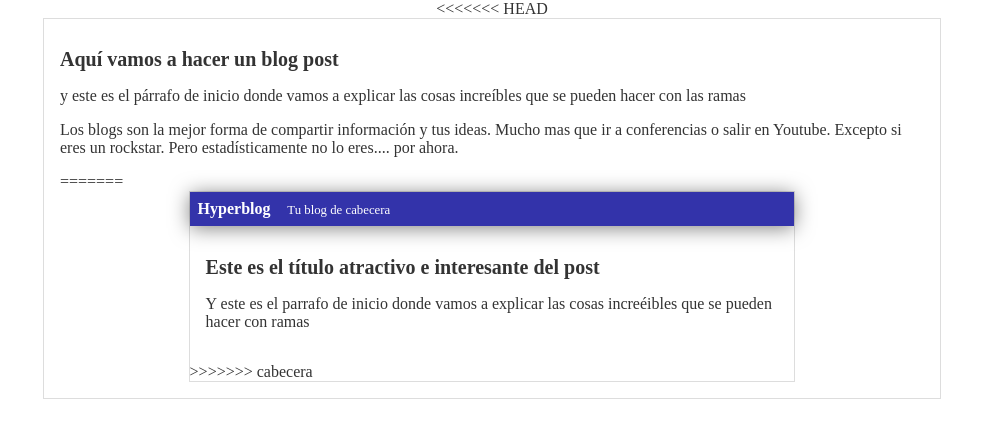
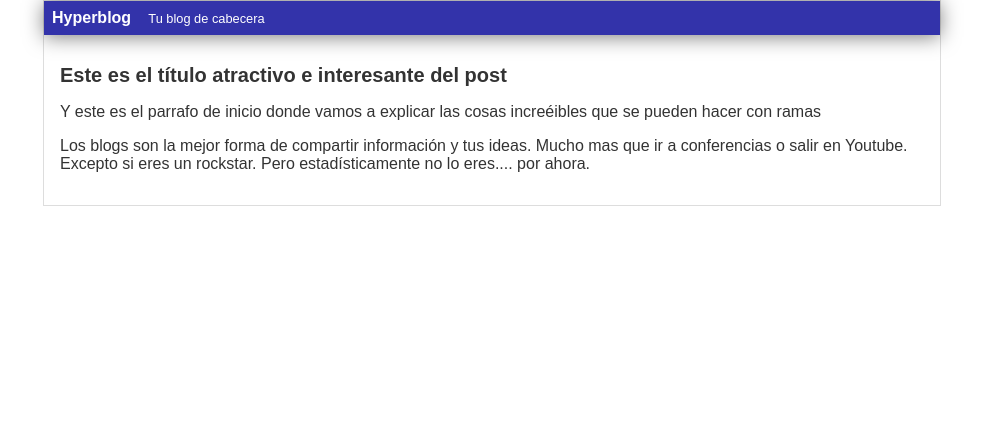
Before and after one commit to GabrielPuig1975/Hyper-Blog, a plain HTML site: page blog/index.html in a window 1280 px wide. Shown: the whole page, without its empty margins (148-1131 px from the left). Drawn offline with Linux system fonts and the light colour scheme.

Commit message:
Commit en master resolviendo conflictos del merge

```diff
--- a/blog/index.html
+++ b/blog/index.html
@@ -1,20 +1,6 @@
 <!DOCTYPE html>
-<<<<<<< HEAD
 <html lang="en">
 <head>
-    <meta charset="UTF-8">
-    <meta http-equiv="X-UA-Compatible" content="IE=edge">
-    <meta name="viewport" content="width=device-width, initial-scale=1.0">
-    <link rel="stylesheet" href="./styles.css">
-    <title>Document</title>
-</head>
-<body>
-    <div id="container">
-        <div id="post">
-            <h1>Aquí vamos a hacer un blog post</h1>
-            <p>y este es el párrafo de inicio donde vamos a explicar las cosas increíbles que se pueden hacer con las ramas</p>
-            <p>Los blogs son la mejor forma de compartir información y tus ideas. Mucho mas que ir a conferencias o salir en Youtube. Excepto si eres un rockstar. Pero estadísticamente no lo eres.... por ahora.</p>
-=======
 <html>
     <head>
         <title>El titulo del post</title>
@@ -29,9 +15,9 @@
             <div id="post">
                 <h1>Este es el título atractivo e interesante del post</h1>
                 <p>Y este es el parrafo de inicio donde vamos a explicar las cosas increéibles que se pueden hacer con ramas</p>
+                <p>Los blogs son la mejor forma de compartir información y tus ideas. Mucho mas que ir a conferencias o salir en Youtube. Excepto si eres un rockstar. Pero estadísticamente no lo eres.... por ahora.</p>
 
             </div>
->>>>>>> cabecera
         </div>
     </body>
 </html>
--- a/blog/styles.css
+++ b/blog/styles.css
@@ -2,11 +2,7 @@ body
 {
     color: #333;
     text-align: center;
-<<<<<<< HEAD
-    font-family: 'Courier';
-=======
     font-family: Arial;
->>>>>>> cabecera
     font-size: 16px;
     margin: 0;
     padding: 0;
```
